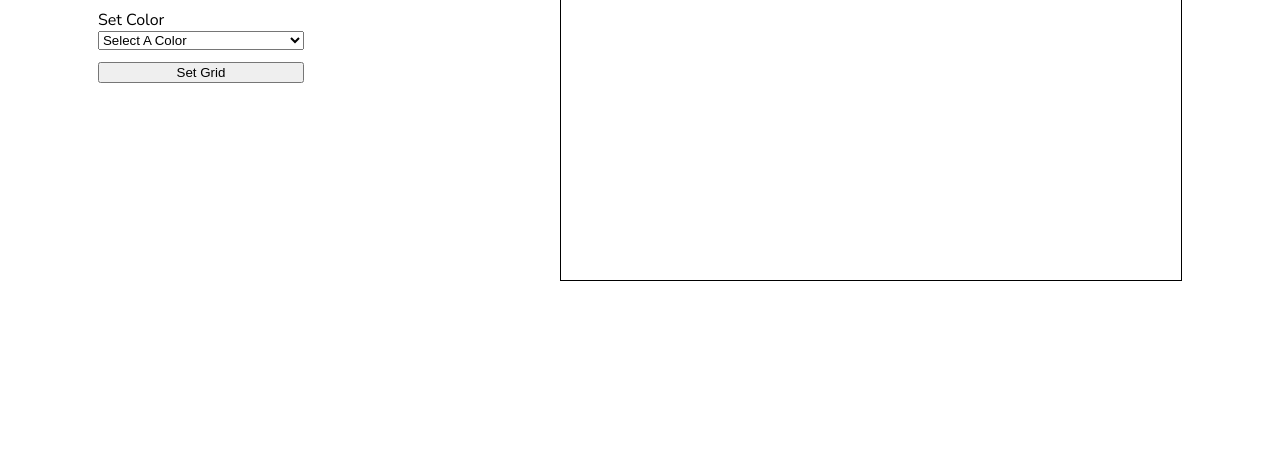
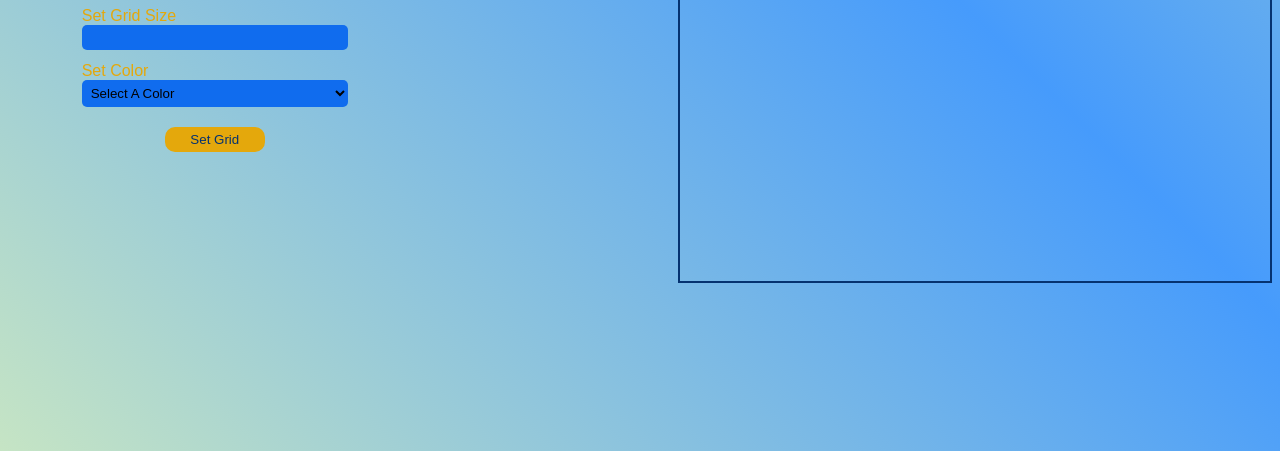
Before and after one commit to rayx3000/etch-a-sketch, a plain HTML site: page index.html in a window 1280 px wide. Shown: the part 349-800 px from the top of the page. Drawn offline with Linux system fonts and the light colour scheme; a web font is replaced by a local one.

Commit message:
design a  etch-a-sketch website

```diff
--- a/index.html
+++ b/index.html
@@ -7,15 +7,14 @@
     <link rel="stylesheet" href="styles.css">
     <link rel="preconnect" href="https://fonts.googleapis.com">
     <link rel="preconnect" href="https://fonts.gstatic.com" crossorigin>
-    <link href="https://fonts.googleapis.com/css2?family=Montserrat:ital,wght@0,100..900;1,100..900&family=Nunito+Sans:ital,opsz,wght@0,6..12,200..1000;1,6..12,200..1000&family=SUSE+Mono:ital,wght@0,100..800;1,100..800&display=swap" rel="stylesheet">
-</head>
+    <link href="https://fonts.googleapis.com/css2?family=Caveat:wght@400..700&family=Corinthia:wght@400;700&family=Montserrat:ital,wght@0,100..900;1,100..900&family=Nunito+Sans:ital,opsz,wght@0,6..12,200..1000;1,6..12,200..1000&family=SUSE+Mono:ital,wght@0,100..800;1,100..800&display=swap" rel="stylesheet">
 <body>
     <main>
         <div class="options-container">
             <h1>Etch A Sketch</h1>
             <div>
                 <label for="setGridInput">Set Grid Size</label>
-                <input type="number" id="setGridInput" min="8" max="200" required>
+                <input type="number" id="setGridInput" min="2" max="200" required>
             </div>
             <div>
                 <label for="setColor">Set Color</label>
--- a/styles.css
+++ b/styles.css
@@ -1,6 +1,31 @@
 body{
-  font-family: "Nunito Sans", sans-serif;;
+  font-family: "Nunito Sans", sans-serif;
+  background: linear-gradient(45deg,
+      rgba(244, 255, 176, 1) 0%,
+      rgba(70, 155, 252, 1) 25%,
+      rgba(244, 255, 176, 1) 50%,
+      rgba(70, 155, 252, 1)  75%,
+      rgba(244, 255, 176, 1) 100%);
+  background-size: 400% 400%;
+  animation: gradientShift 15s ease infinite;
+  display: flex;
+  align-items: center;
+  justify-content: center;
+  font-family: Arial, sans-serif;
+  overflow: hidden;
 }
+
+ @keyframes gradientShift {
+  0% {
+      background-position: 0% 50%;
+  }
+  50% {
+      background-position: 100% 50%;
+  }
+  100% {
+      background-position: 0% 50%;
+  }
+ }
 
 main{
     display: flex;
@@ -12,12 +37,45 @@ main{
 .options-container{
   display: flex;
   flex-direction: column;
+  align-items: center;
   gap: 12px;
+}
+
+.options-container h1{
+  font-size: 3.5em;
+  font-family: "Corinthia", cursive;
+  color: rgb(5, 50, 112);
 }
 
 .options-container div{
   display: flex;
   flex-direction: column;
+  font-family: "SUSE Mono", sans-serif;
+}
+
+label{
+  color: rgb(228, 168, 12);
+}
+
+input, select{
+  border: none;
+  border-radius: 5px;
+  padding: 5px;
+  background-color: rgb(16, 108, 238);
+}
+
+input{
+  width: 20vw;
+}
+
+select{
+  width: 20.8vw;
+}
+
+input:focus, select:focus{
+  outline: none;
+  background-color: rgb(5, 50, 112);
+  color: #fff;
 }
 
 input::-webkit-outer-spin-button,
@@ -26,8 +84,32 @@ input::-webkit-inner-spin-button {
   margin: 0;
 }
 
+.options-container button{
+  margin-top: 8px;
+  border: none;
+  padding: 5px;
+  width: 100px;
+  text-align: center;
+  border-radius: 10px;
+  cursor: pointer;
+  background-color: rgb(228, 168, 12);
+  font-family: "SUSE Mono", sans-serif;
+  color: rgb(5, 50, 112);
+}
+
+.options-container button:hover{
+  background-color: rgb(5, 50, 112);
+  color: rgb(228, 168, 12);
+  box-shadow: rgba(50, 50, 93, 0.25) 0px 13px 27px -5px, rgba(0, 0, 0, 0.3) 0px 8px 16px -8px;;
+}
+
+.options-container button:active{
+  opacity: 0.8;
+  transform: scale(1.1);
+}
+
 .container{
-  border: 1px solid;
+  border: 2px solid rgb(5, 50, 112);
   width: 620px;
   height: 620px;
 }
```
